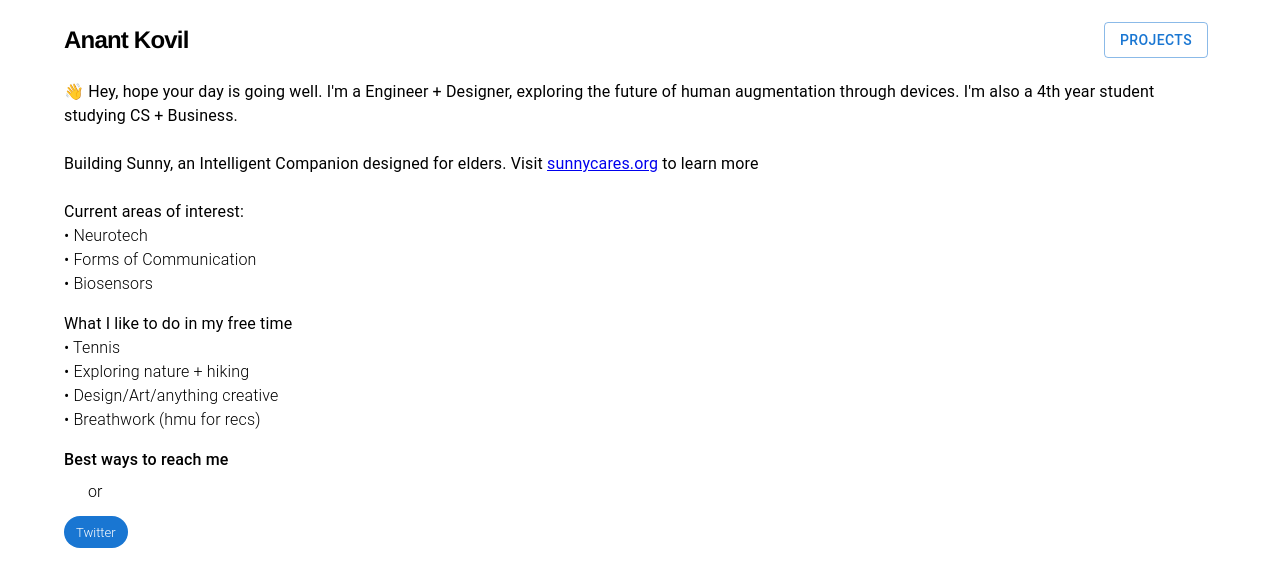
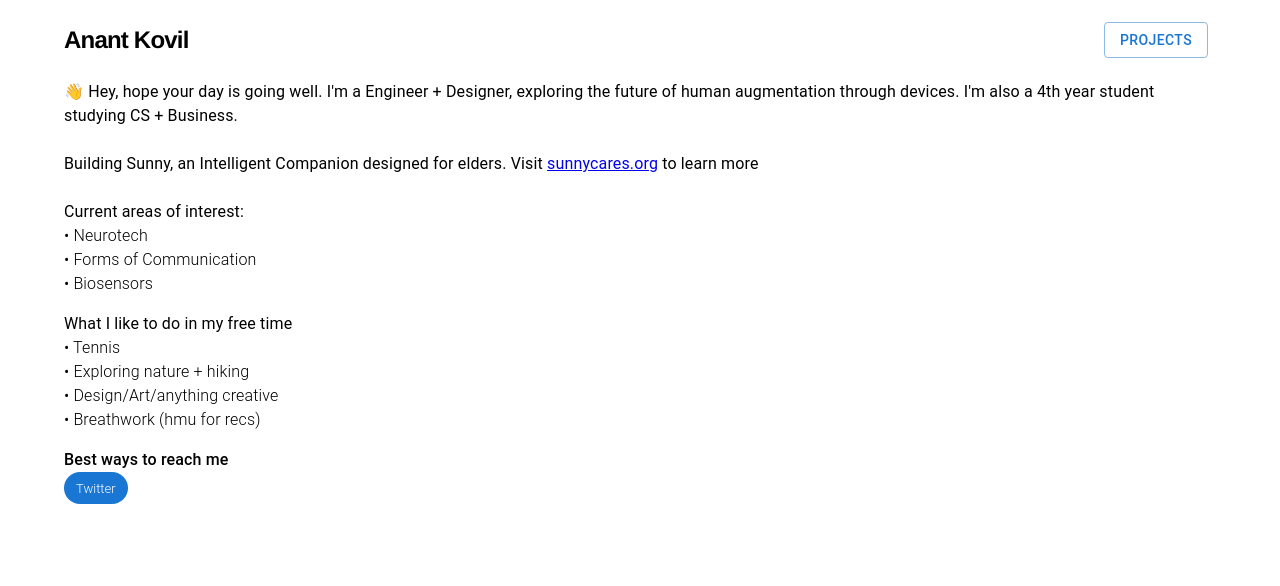
Before and after one commit to Anant-Kovil/personal-website, a React (Vite) app: page / in a window 1280 px wide. Shown: the top 586 px of the page. Built offline with nearby package versions, Linux system fonts and the light colour scheme.

Commit message:
Removed Or

```diff
--- a/src/pages/main.tsx
+++ b/src/pages/main.tsx
@@ -17,7 +17,6 @@ export const Main = () => {
         <Typography sx={{fontWeight:'300'}}>• Design/Art/anything creative</Typography>
         <Typography sx={{fontWeight:'300'}}>• Breathwork (hmu for recs)</Typography>
         <Typography sx={{fontWeight:'500'}} mt={2}>Best ways to reach me</Typography>
-        <Typography sx={{ml:3, mt:1, mb:1.5, fontWeight:'300'}}>or</Typography>
         <Chip sx={{fontWeight:'300'}}label="Twitter" color="primary"variant="filled" onClick={()=>{window.open('https://x.com/Anant_world')}} />
       </div>
     </Container>
```
